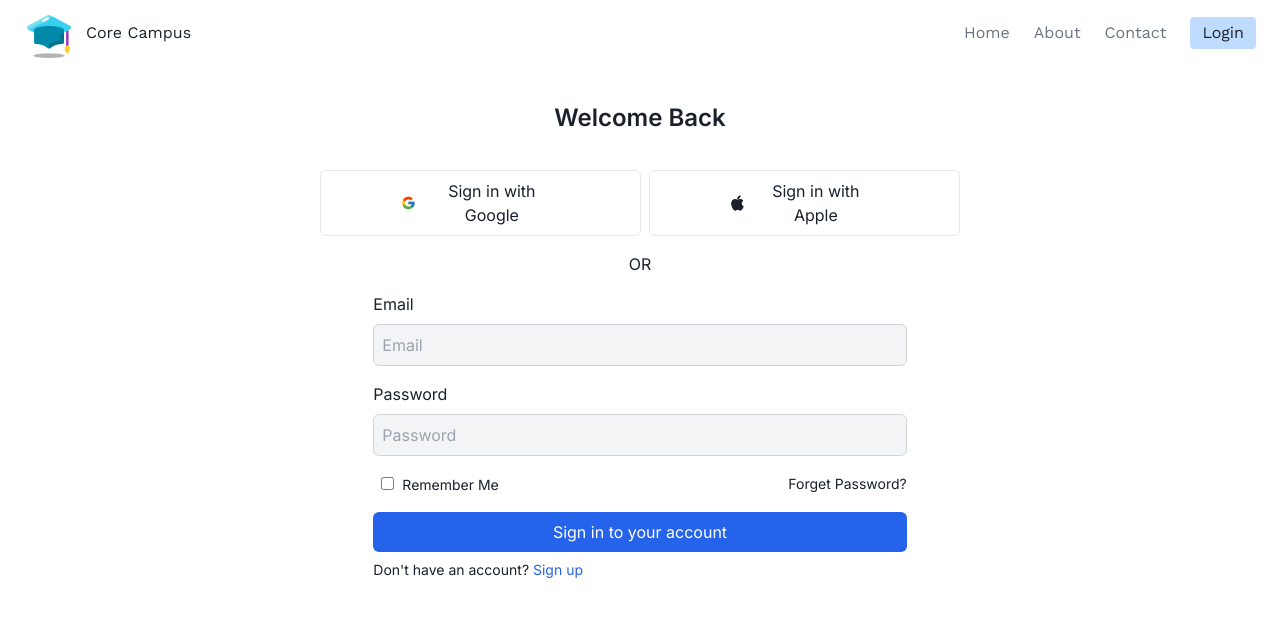
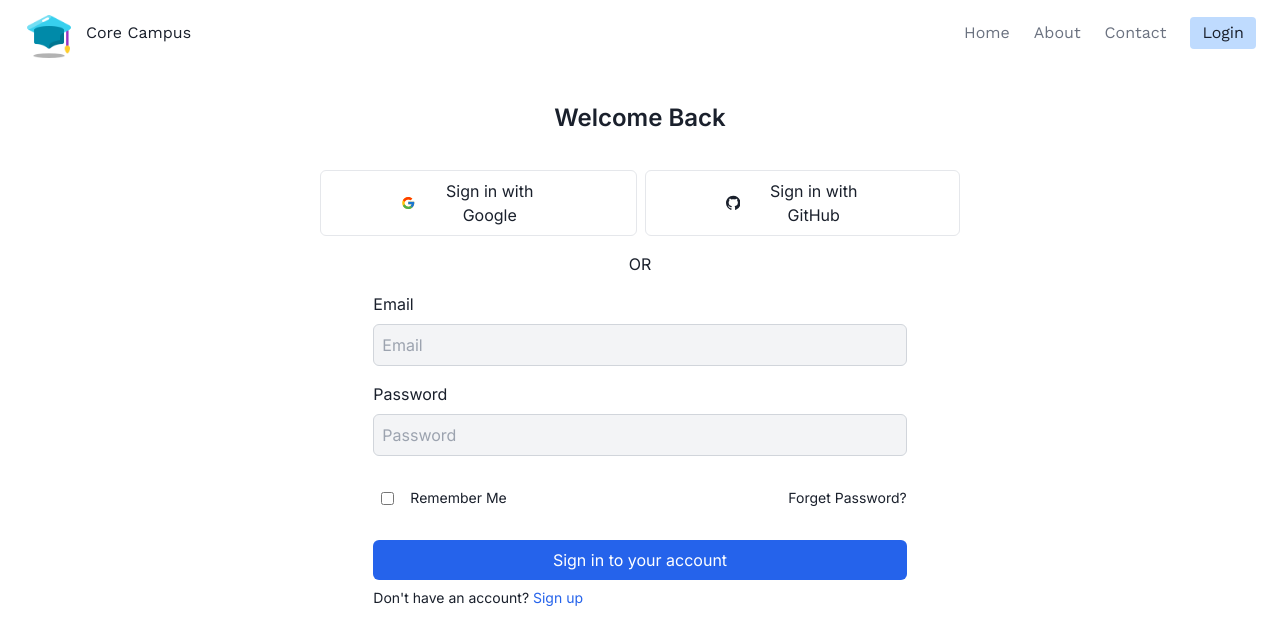
Before and after one commit to Kannu-Mandora/college-management, a Next.js app: page /login in a window 1280 px wide. Shown: the top 644 px of the page. Built offline with nearby package versions, Linux system fonts and the light colour scheme.

Commit message:
Create: SessionProvider for all app. Create: signin with google & github Create: Error.tsx for Unauthorized access Create: a api route for auth

```diff
--- a/src/app/(main)/welcome/page.tsx
+++ b/src/app/(main)/welcome/page.tsx
@@ -1,8 +1,12 @@
-import Students from "@/components/WelcomePageComponents/studentsComponents/Students";
+import { authOptions } from "@/app/api/auth/[...nextauth]/route";
+import Students from "@components/WelcomePageComponents/studentsComponents/Students";
+import { getServerSession } from "next-auth";
+import UnauthorizedError from "@components/UnauthorizedError";
 export default async function WelcomePage() {
+  const session = await getServerSession(authOptions);
   return (
     <>
-      <Students studentName="Kannu Mandora" />
+      {!session ? <UnauthorizedError /> : <Students studentName={session?.user?.name!} />}
     </>
   );
 }
--- /dev/null
+++ b/src/app/api/auth/[...nextauth]/route.ts
@@ -0,0 +1,22 @@
+import NextAuth, { NextAuthOptions } from "next-auth";
+import GoogleProvider from "next-auth/providers/google";
+import GithubProvider from "next-auth/providers/github";
+
+export const authOptions: NextAuthOptions = {
+  secret: process.env.AUTH_SECRET,
+  providers: [
+    GoogleProvider({
+      clientId: process.env.GOOGLE_ID!,
+      clientSecret: process.env.GOOGLE_SECRET!,
+    }),
+    GithubProvider({
+      clientId: process.env.GITHUB_ID!,
+      clientSecret: process.env.GITHUB_SECRET!,
+    }),
+  ],
+  jwt: { maxAge: 60 * 60 * 24 * 30 },
+};
+
+const handler = NextAuth(authOptions);
+
+export { handler as GET, handler as POST };
--- a/src/app/layout.tsx
+++ b/src/app/layout.tsx
@@ -3,6 +3,7 @@ import { Inter } from "next/font/google";
 import Navigation from "@components/Navigation/Navbar";
 import { Metadata } from "next";
 import ChakraProviderUI from "@/components/ChakraProviderUI";
+import NextAuthSessionProvider from "@components/SessionProvider";
 
 const inter = Inter({ subsets: ["latin"] });
 
@@ -20,8 +21,10 @@ export default function RootLayout({
   return (
     <html lang="en">
       <body className={inter.className}>
-        <Navigation />
-        <ChakraProviderUI>{children}</ChakraProviderUI>
+        <NextAuthSessionProvider>
+          <Navigation />
+          <ChakraProviderUI>{children}</ChakraProviderUI>
+        </NextAuthSessionProvider>
       </body>
     </html>
   );
--- a/src/app/login/page.tsx
+++ b/src/app/login/page.tsx
@@ -1,6 +1,8 @@
+"use client";
 import { FcGoogle } from "react-icons/fc";
-import { BsApple } from "react-icons/bs";
+import { BsGithub } from "react-icons/bs";
 import Link from "next/link";
+import { signIn } from "next-auth/react";
 
 export default function Login(): JSX.Element {
   return (
@@ -13,11 +15,17 @@ export default function Login(): JSX.Element {
           className="flex max-sm:flex-col items-center justify-center gap-2"
           id="socialMediaButton"
         >
-            <button className="flex items-center border border-gray-200 rounded-md max-sm:w-4/5 max-sm:px-10 px-20 py-2 gap-2">
+          <button
+            onClick={() => signIn("google", { callbackUrl: "/welcome" })}
+            className="flex items-center border border-gray-200 rounded-md max-sm:w-4/5 max-sm:px-10 px-20 py-2 gap-2"
+          >
             <FcGoogle /> Sign in with Google
           </button>
-            <button className="flex items-center border border-gray-200 rounded-md max-sm:w-4/5 max-sm:px-10 px-20 py-2 gap-2">
-              <BsApple /> Sign in with Apple
+          <button
+            onClick={() => signIn("github", { callbackUrl: "/welcome" })}
+            className="flex items-center border border-gray-200 rounded-md max-sm:w-4/5 max-sm:px-10 px-20 py-2 gap-2"
+          >
+            <BsGithub /> Sign in with GitHub
           </button>
         </div>
         <h1 className="text-center my-4">OR</h1>
@@ -43,15 +51,40 @@ export default function Login(): JSX.Element {
             />
           </div>
           <div className="flex items-center justify-between gap-2 my-4">
-              <div>
-                <input type="checkbox" name="rememberMe" id="rememberMe" className="mx-2" />
-                <label htmlFor="rememberMe" className="text-sm">Remember Me</label>
+            <div className="flex items-center justify-between gap-2 my-4">
+              <input
+                type="checkbox"
+                name="rememberMe"
+                id="rememberMe"
+                className="mx-2"
+              />
+              <label htmlFor="rememberMe" className="text-sm">
+                Remember Me
+              </label>
             </div>
-              <Link href="/forgot-password" className="hover:underline underline-offset-1 text-sm">Forget Password?</Link>
+            <Link
+              href="/forgot-password"
+              className="hover:underline underline-offset-1 text-sm"
+            >
+              Forget Password?
+            </Link>
           </div>
           <div className="flex flex-col gap-2 my-4 justify-center">
-              <button type="submit" className="bg-blue-600 hover:bg-blue-700 text-white py-2 rounded-md" >Sign in to your account</button>
-              <span className="text-sm">Don&apos;t have an account? <Link href="/sign-up" className="text-blue-600 hover:underline underline-offset-2">Sign up</Link></span>
+            <button
+              type="submit"
+              className="bg-blue-600 hover:bg-blue-700 text-white py-2 rounded-md"
+            >
+              Sign in to your account
+            </button>
+            <span className="text-sm">
+              Don&apos;t have an account?{" "}
+              <Link
+                href="/sign-up"
+                className="text-blue-600 hover:underline underline-offset-2"
+              >
+                Sign up
+              </Link>
+            </span>
           </div>
         </form>
       </section>
--- /dev/null
+++ b/src/components/SessionProvider.tsx
@@ -0,0 +1,11 @@
+"use client";
+import { SessionProvider } from "next-auth/react";
+import { ReactNode } from "react";
+
+interface Props {
+  children: ReactNode;
+}
+
+export default function Providers({ children }: Props) {
+  return <SessionProvider>{children}</SessionProvider>;
+}
--- /dev/null
+++ b/src/components/UnauthorizedError.tsx
@@ -0,0 +1,24 @@
+"use client";
+import Link from "next/link";
+
+export default function Error() {
+  return (
+    <div className="flex flex-col justify-center items-center h-[80dvh]">
+      <h2>Please login first to view this page.</h2>
+      <div className="flex gap-3 items-center my-5">
+        <Link
+          href="/"
+          className="bg-white hover:shadow-md text-blue-600 py-2 px-6 rounded"
+        >
+          Home
+        </Link>
+        <Link
+          href="/login"
+          className="bg-blue-500 hover:bg-blue-600 text-white py-2 px-6 rounded"
+        >
+          Login
+        </Link>
+      </div>
+    </div>
+  );
+}
```
Lines whose indentation alone changed are shown as unchanged.
